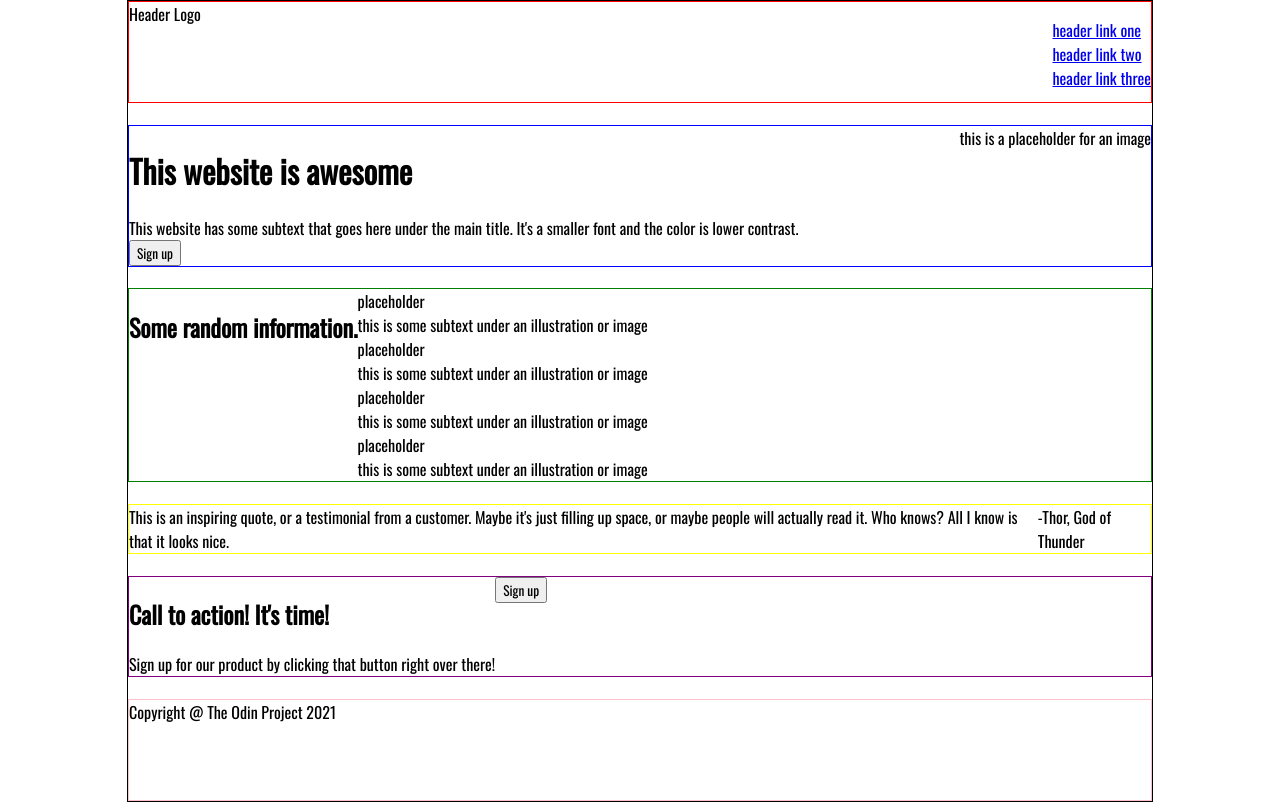
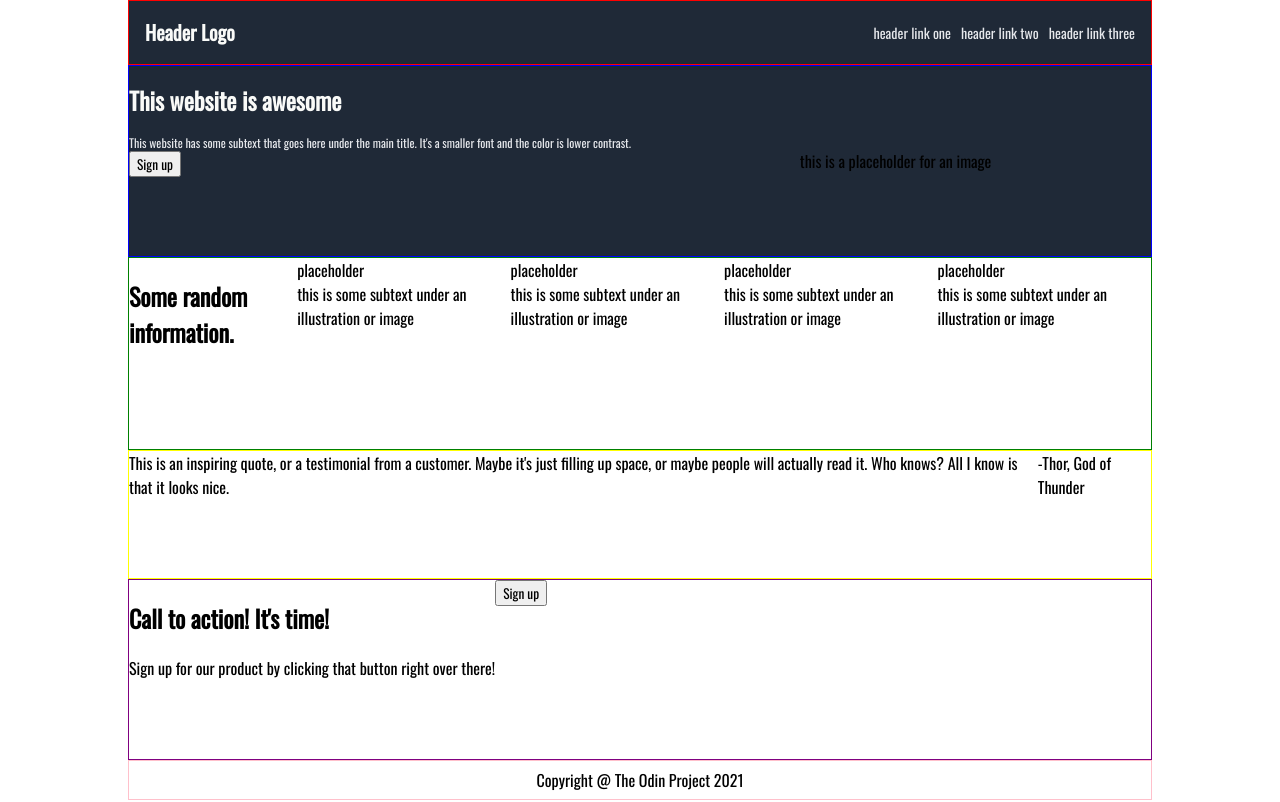
Before and after one commit to megalowdonny/odin-landing-page, a plain HTML site: page index.html in a window 1280 px wide. Drawn offline with nearby package versions, Linux system fonts and the light colour scheme.

Commit message:
Started messing around with some real styling.

```diff
--- a/style.css
+++ b/style.css
@@ -5,6 +5,11 @@
 ul {
   list-style: none;
   padding-left: 0px;
+}
+
+a {
+  text-decoration: none;
+  color: #e5e7eb;
 }
 
 .main {
@@ -16,7 +21,6 @@ ul {
   display: flex;
   flex-direction: column;
   justify-content: space-between;
-  border: 1px solid black;
 }
 
 .container {
@@ -24,35 +28,82 @@ ul {
 }
 
 .header {
-  height: 100px;
+  padding-left: 16px;
+  padding-right: 16px;
+  background-color: #1f2937;
+  flex: 4;
   display: flex;
   justify-content: space-between;
+  align-items: center;
   border: 1px solid red;
 }
 
 .first {
+  background-color: #1f2937;
+  flex: 23;
   display: flex;
   justify-content: space-between;
   border: 1px solid blue;
 }
 
 .second {
+  flex: 23;
   display: flex;
   border: 1px solid green;
 }
 
 .third {
+  flex: 23;
   display: flex;
   border: 1px solid yellow;
 }
 
 .fourth {
+  flex: 23;
   display: flex;
   border: 1px solid purple;
 }
 
 .footer {
-  height: 100px;
+  flex: 4;
   display: flex;
+  justify-content: center;
+  align-items: center;
   border: 1px solid pink;
 }
+
+.logo {
+  font-size: 20px;
+  font-weight: bold;
+  color: #f9faf8;
+}
+
+.links {
+  font-size: 14px;
+  display: flex;
+  gap: 10px;
+  color: #e5e7eb;
+}
+
+.intro {
+  color: #e5e7eb;
+  font-size: 12px;
+  flex: 1;
+  display: flex;
+  flex-direction: column;
+}
+
+.intro h1 {
+  color: #f9faf8;
+}
+
+.intro-image {
+  flex: 1;
+  display: flex;
+  justify-content: center;
+  align-items: center;
+}
+
+.gallery {
+  display: flex;
+}
```
